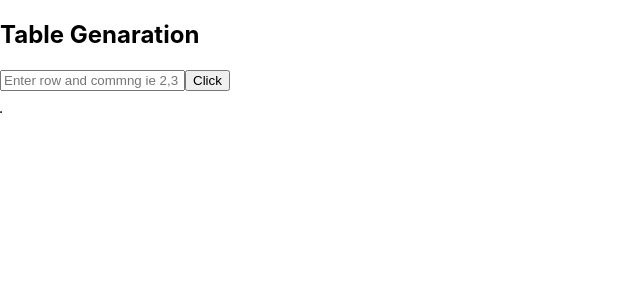
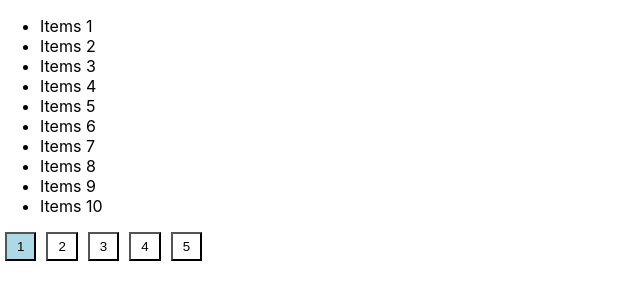
Before and after one commit to prashantui1491/pagination, a React (Create React App) app: page / in a window 1280 px wide. Shown: the top 300 px of the page, without its empty margins (0-640 px from the left). Built offline with nearby package versions, Linux system fonts and the light colour scheme.

Commit message:
pagination

```diff
--- a/src/App.js
+++ b/src/App.js
@@ -6,18 +6,20 @@ import GroupingProducts from './GroupingProducts'
 import GenerateTable from './GenerataTable'
 import CssTest from './Css'
 import CartItemPriceAdd from './Cartitemraku'
+import Pagination from './Pagination'
 
 function App() {
 
-    const handleClick = () => {
-        alert("button Clicked")
-    }
+    //const items = Array.from({ length: 50 }, (_, i) => `Item ${i + 1}`); // Example items
+
+    const items = Array.from({length: 50}, (_, i)=>`Items ${i+1}`)
+
     return (
         <div className="App">
            {/* <Themeprovider>
            <Timerstartpause/>
            </Themeprovider> */}
-           <GenerateTable/>
+           <Pagination itemsPerPage={10} items={items} />
         </div>
     );
 }
--- /dev/null
+++ b/src/Pagination/index.js
@@ -0,0 +1,44 @@
+import React, { useState } from "react";
+
+const Pagination = ({ itemsPerPage, items }) => {
+  const [currentPage, setCurrentPage] = useState(1);
+
+  const totalPages = Math.ceil(items.length / itemsPerPage);
+
+  const handlePageChange = (pageNumber) => {
+    setCurrentPage(pageNumber);
+  };
+
+  const indexOfLastItem = currentPage * itemsPerPage;
+  const indexOfFirstItem = indexOfLastItem - itemsPerPage;
+  const currentItems = items.slice(indexOfFirstItem, indexOfLastItem);
+
+  return (
+    <div>
+      <ul>
+        {currentItems.map((item, index) => (
+          <li key={index}>{item}</li>
+        ))}
+      </ul>
+      <div>
+        {Array.from({ length: totalPages }, (_, index) => index + 1).map(
+          (page) => (
+            <button
+              key={page}
+              onClick={() => handlePageChange(page)}
+              style={{
+                margin: "0 5px",
+                padding: "5px 10px",
+                background: currentPage === page ? "lightblue" : "white",
+              }}
+            >
+              {page}
+            </button>
+          )
+        )}
+      </div>
+    </div>
+  );
+};
+
+export default Pagination
```
